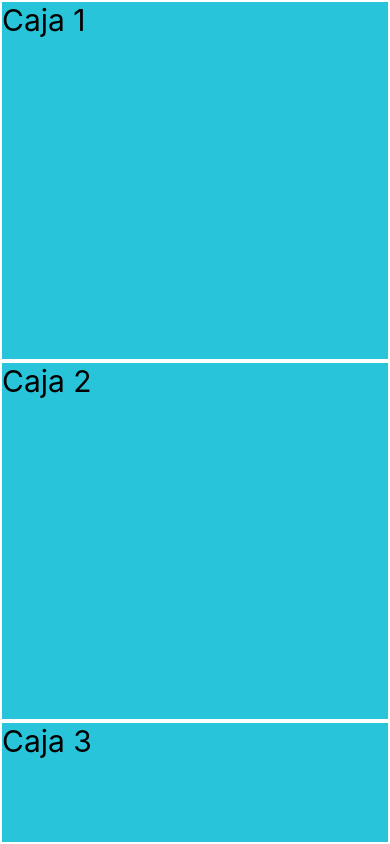
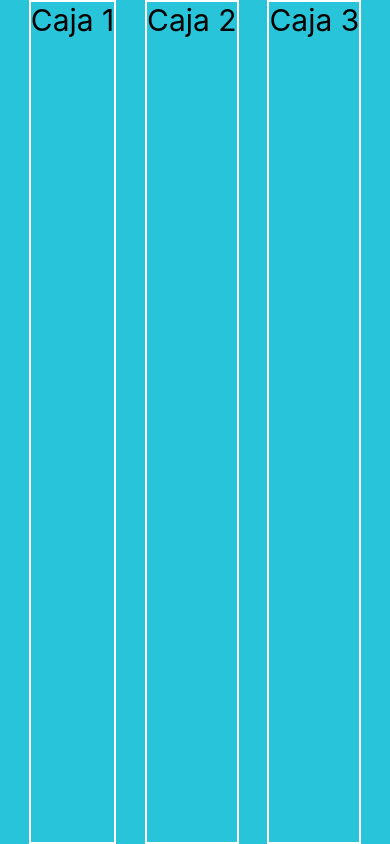
Before and after one commit to Cristaldo-Fiorela/React-Native-Udemy, a React Native app in the folder 02-PrimerProyecto/: screen / in a window 390 px wide. Built offline with nearby package versions, Linux system fonts and the light colour scheme.

Commit message:
practicando flex direction y justify content

```diff
--- a/02-PrimerProyecto/src/screens/FlexboxScreen.tsx
+++ b/02-PrimerProyecto/src/screens/FlexboxScreen.tsx
@@ -17,23 +17,28 @@ const styles = StyleSheet.create({
     container: {
         backgroundColor: '#28C4D9',
         flex: 1,
+        flexDirection: 'row',
+        // justifyContent: 'flex-end',
+        // justifyContent: 'center',
+        // justifyContent: 'space-around',
+        justifyContent: 'space-evenly',
     },
     caja1: {
         borderWidth: 2,
         borderColor: 'white',
         fontSize: 30,
-        flex: 3, // 3 + 2 + 1 = 6 <= DE ESTE TOTAL TOMO 3 UNIDADES o 1/3
+        // flex: 3, // 3 + 2 + 1 = 6 <= DE ESTE TOTAL TOMO 3 UNIDADES o 1/3
     },
     caja2: {
         borderWidth: 2,
         borderColor: 'white',
         fontSize: 30,
-        flex: 3,
+        // flex: 3,
     },
     caja3: {
         borderWidth: 2,
         borderColor: 'white',
         fontSize: 30,
-        flex: 1,
+        // flex: 1,
     },
 });
```
